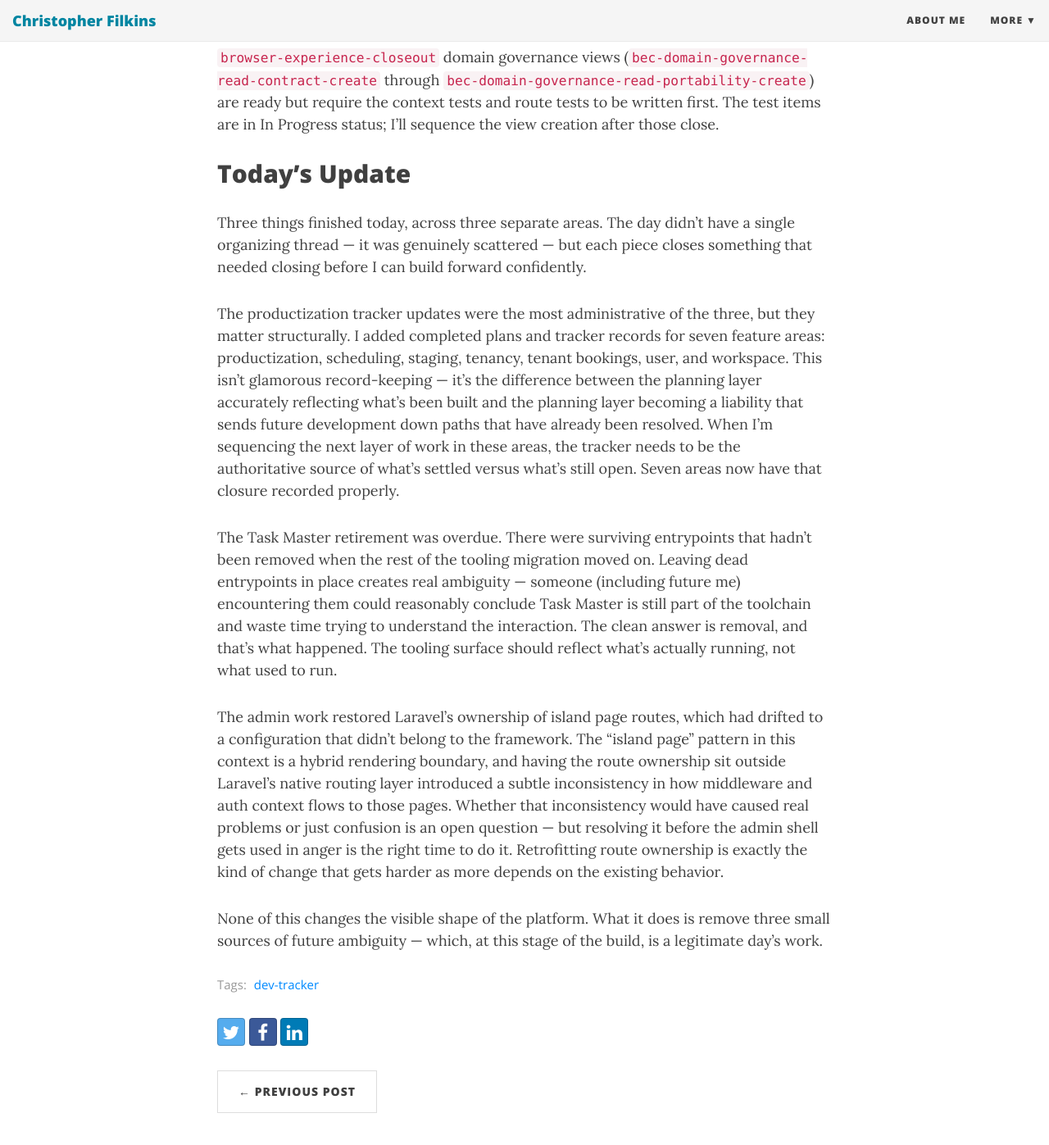
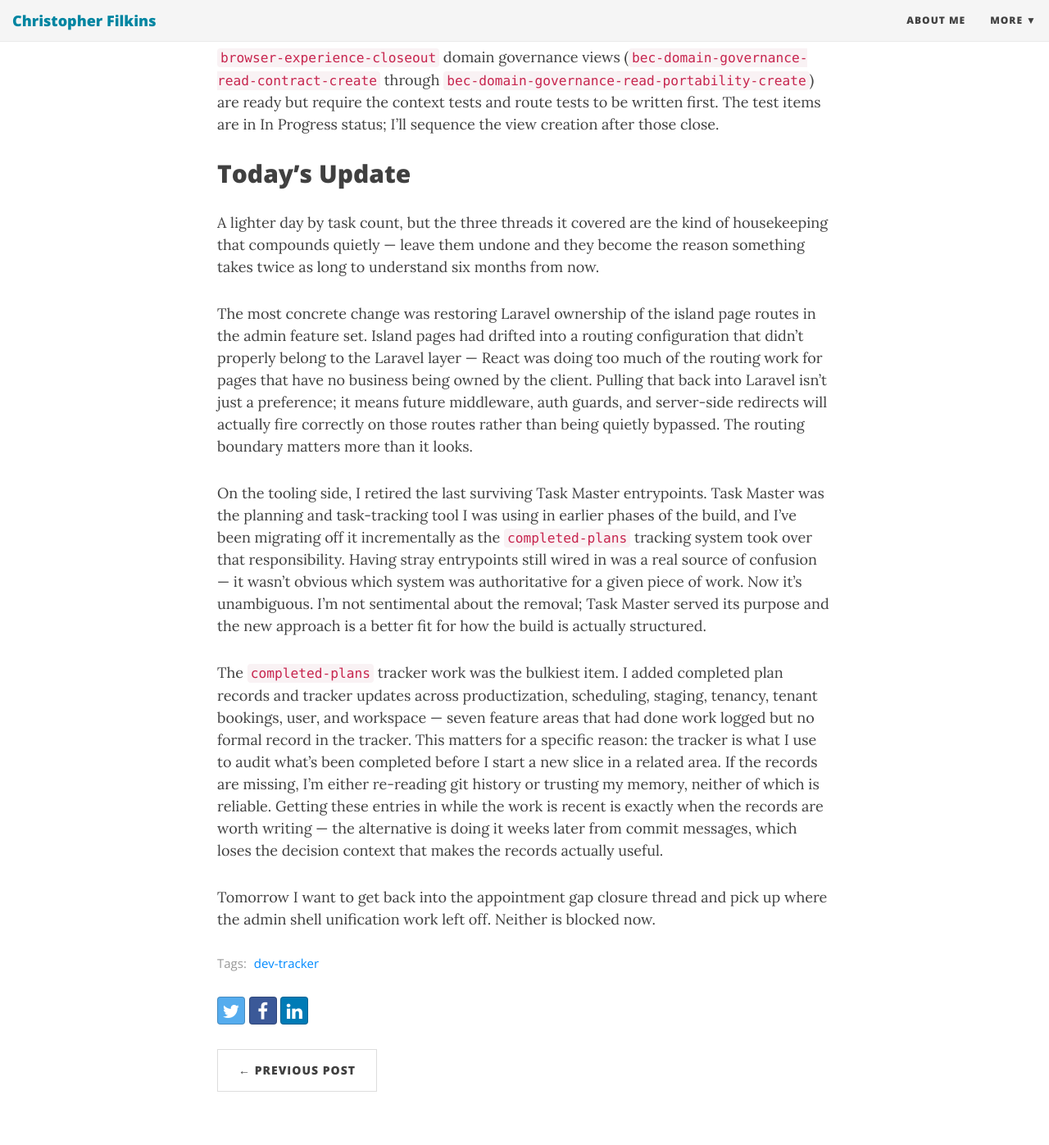
Before and after one commit to filchyboy/filchyboy.github.io, a Jekyll site: the page built from _posts/2026-10-14-daily-dev-log.md, in a window 1280 px wide and 1400 px high, scrolled down 3090 px. Shown: the top 1397 px of the window at 82% size. Built offline with Jekyll 4.4.1, drawn with Linux system fonts in a browser that asks for light colours; nearby versions of some CDN libraries.

Commit message:
Update daily dev log: 2026-10-14

```diff
--- a/_posts/2026-10-14-daily-dev-log.md
+++ b/_posts/2026-10-14-daily-dev-log.md
@@ -52,21 +52,21 @@ The `privacy-category-management` feature set has 101 items in progress and has
 
 
 <!-- SECTION: ACCOMPLISHED START -->
-<!-- publication-digest: 0a04787e694e3cf8b526fa586bba160023caf99677879da0c5a529745280bc1c -->
-<!-- publication-revision: 9691e7a981574649bb4cff38c3258da4 -->
-<!-- accomplished-generated: 2026-10-15T03:45:14.899499+00:00 -->
+<!-- publication-digest: 9e72f0df1112956f92207be4df8c36b8676724078a61093b2b8e0d88a8848d64 -->
+<!-- publication-revision: 19cf8a62a7f64efb8b85ae7d1dd87e0b -->
+<!-- accomplished-generated: 2026-10-15T13:23:08.633362+00:00 -->
 
 ## Today's Update
 
-Three things finished today, across three separate areas. The day didn't have a single organizing thread — it was genuinely scattered — but each piece closes something that needed closing before I can build forward confidently.
+A lighter day by task count, but the three threads it covered are the kind of housekeeping that compounds quietly — leave them undone and they become the reason something takes twice as long to understand six months from now.
 
-The productization tracker updates were the most administrative of the three, but they matter structurally. I added completed plans and tracker records for seven feature areas: productization, scheduling, staging, tenancy, tenant bookings, user, and workspace. This isn't glamorous record-keeping — it's the difference between the planning layer accurately reflecting what's been built and the planning layer becoming a liability that sends future development down paths that have already been resolved. When I'm sequencing the next layer of work in these areas, the tracker needs to be the authoritative source of what's settled versus what's still open. Seven areas now have that closure recorded properly.
+The most concrete change was restoring Laravel ownership of the island page routes in the admin feature set. Island pages had drifted into a routing configuration that didn't properly belong to the Laravel layer — React was doing too much of the routing work for pages that have no business being owned by the client. Pulling that back into Laravel isn't just a preference; it means future middleware, auth guards, and server-side redirects will actually fire correctly on those routes rather than being quietly bypassed. The routing boundary matters more than it looks.
 
-The Task Master retirement was overdue. There were surviving entrypoints that hadn't been removed when the rest of the tooling migration moved on. Leaving dead entrypoints in place creates real ambiguity — someone (including future me) encountering them could reasonably conclude Task Master is still part of the toolchain and waste time trying to understand the interaction. The clean answer is removal, and that's what happened. The tooling surface should reflect what's actually running, not what used to run.
+On the tooling side, I retired the last surviving Task Master entrypoints. Task Master was the planning and task-tracking tool I was using in earlier phases of the build, and I've been migrating off it incrementally as the `completed-plans` tracking system took over that responsibility. Having stray entrypoints still wired in was a real source of confusion — it wasn't obvious which system was authoritative for a given piece of work. Now it's unambiguous. I'm not sentimental about the removal; Task Master served its purpose and the new approach is a better fit for how the build is actually structured.
 
-The admin work restored Laravel's ownership of island page routes, which had drifted to a configuration that didn't belong to the framework. The "island page" pattern in this context is a hybrid rendering boundary, and having the route ownership sit outside Laravel's native routing layer introduced a subtle inconsistency in how middleware and auth context flows to those pages. Whether that inconsistency would have caused real problems or just confusion is an open question — but resolving it before the admin shell gets used in anger is the right time to do it. Retrofitting route ownership is exactly the kind of change that gets harder as more depends on the existing behavior.
+The `completed-plans` tracker work was the bulkiest item. I added completed plan records and tracker updates across productization, scheduling, staging, tenancy, tenant bookings, user, and workspace — seven feature areas that had done work logged but no formal record in the tracker. This matters for a specific reason: the tracker is what I use to audit what's been completed before I start a new slice in a related area. If the records are missing, I'm either re-reading git history or trusting my memory, neither of which is reliable. Getting these entries in while the work is recent is exactly when the records are worth writing — the alternative is doing it weeks later from commit messages, which loses the decision context that makes the records actually useful.
 
-None of this changes the visible shape of the platform. What it does is remove three small sources of future ambiguity — which, at this stage of the build, is a legitimate day's work.
+Tomorrow I want to get back into the appointment gap closure thread and pick up where the admin shell unification work left off. Neither is blocked now.
 
 <!-- accomplished-unit-ids: admin-restore-laravel-ownership-island-page,completed-plans-completed-plans-tracker-updates-productization,tooling-retire-surviving-task-master-entrypoints -->
 <!-- SECTION: ACCOMPLISHED END -->
```
